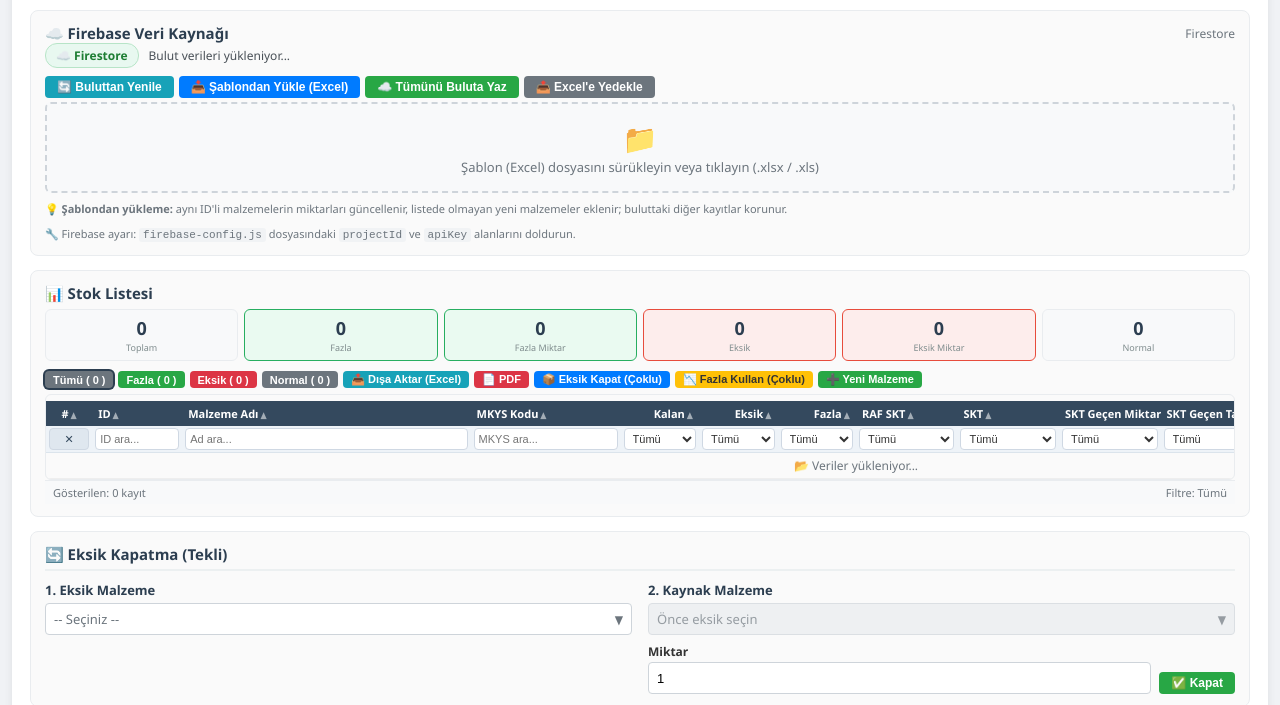
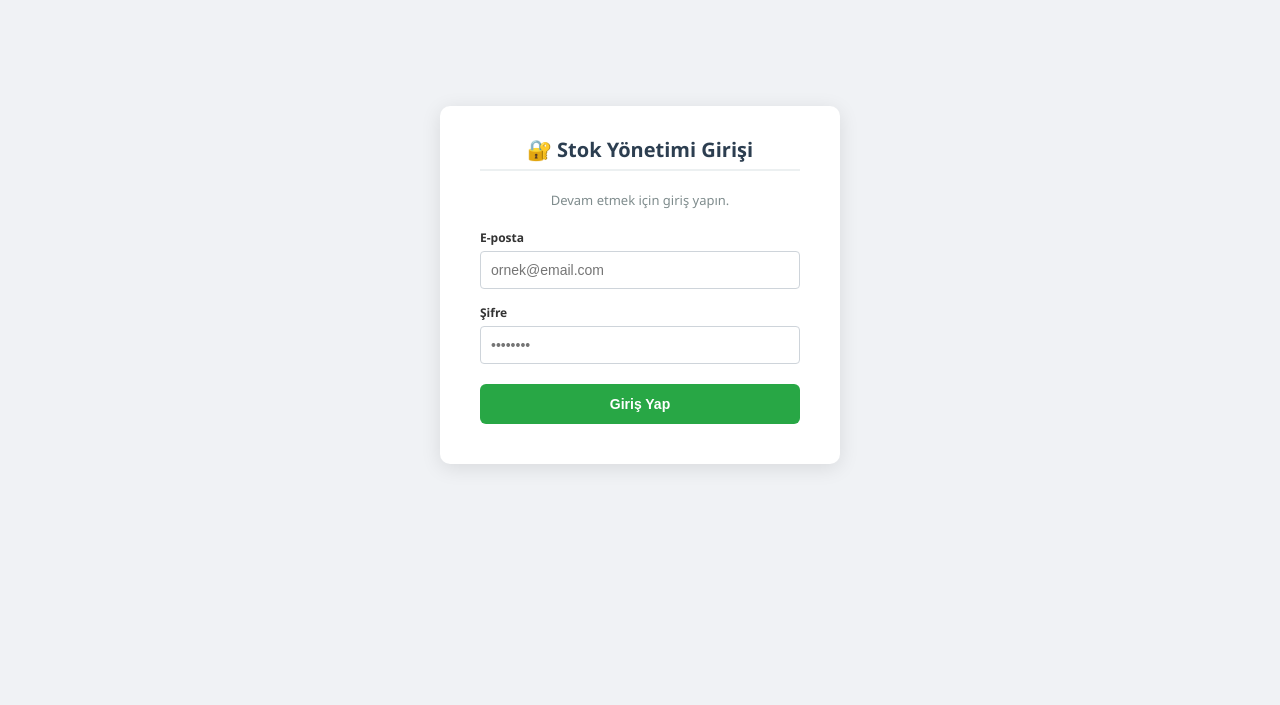
Before and after one commit to yozgatsarfdepo/stok-miad-takip, a plain HTML site: page index.html in a window 1280 px wide. Shown: the part 127-832 px from the top of the page. Drawn offline with nearby package versions, Linux system fonts and the light colour scheme; no server answers.

Commit message:
İlk yükleme - Kullanıcı girişi eklendi

```diff
--- a/index.html
+++ b/index.html
@@ -457,6 +457,28 @@
     </style>
 </head>
 <body>
+	<!-- GİRİŞ EKRANI -->
+	<div id="loginScreen" style="display:flex; justify-content:center; align-items:center; min-height:100vh; background:#f0f2f5;">
+	  <div style="background:white; padding:30px 40px; border-radius:10px; box-shadow:0 4px 20px rgba(0,0,0,0.1); width:100%; max-width:400px;">
+		<h1 style="text-align:center; margin-bottom:20px; color:#2c3e50;">🔐 Stok Yönetimi Girişi</h1>
+		<p style="text-align:center; color:#7f8c8d; margin-bottom:20px; font-size:13px;">Devam etmek için giriş yapın.</p>
+		<form id="loginForm">
+		  <div style="margin-bottom:15px;">
+			<label style="display:block; font-weight:600; font-size:12px; margin-bottom:5px;">E-posta</label>
+			<input type="email" id="loginEmail" placeholder="ornek@email.com" required style="width:100%; padding:10px; border:1px solid #ced4da; border-radius:4px; font-size:14px;">
+		  </div>
+		  <div style="margin-bottom:20px;">
+			<label style="display:block; font-weight:600; font-size:12px; margin-bottom:5px;">Şifre</label>
+			<input type="password" id="loginPassword" placeholder="••••••••" required style="width:100%; padding:10px; border:1px solid #ced4da; border-radius:4px; font-size:14px;">
+		  </div>
+		  <button type="submit" id="loginBtn" style="width:100%; padding:12px; background:#28a745; color:white; border:none; border-radius:6px; font-size:14px; font-weight:600; cursor:pointer;">Giriş Yap</button>
+		  <div id="loginError" style="color:#dc3545; font-size:12px; margin-top:10px; text-align:center;"></div>
+		</form>
+	  </div>
+	</div>
+
+	<!-- UYGULAMA (Başlangıçta gizli) -->
+	<div class="container" id="appContainer" style="display:none;">
     <div class="container">
         <div class="flex-between">
             <div>
```
